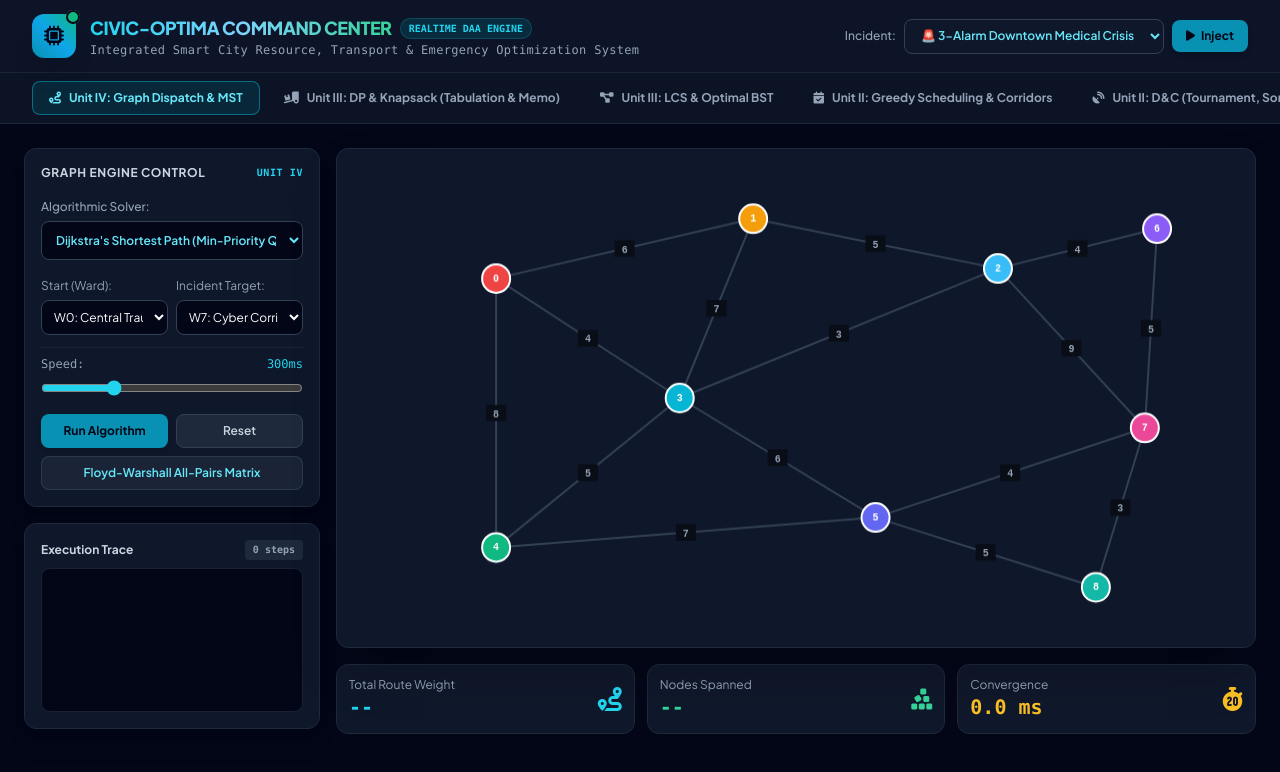
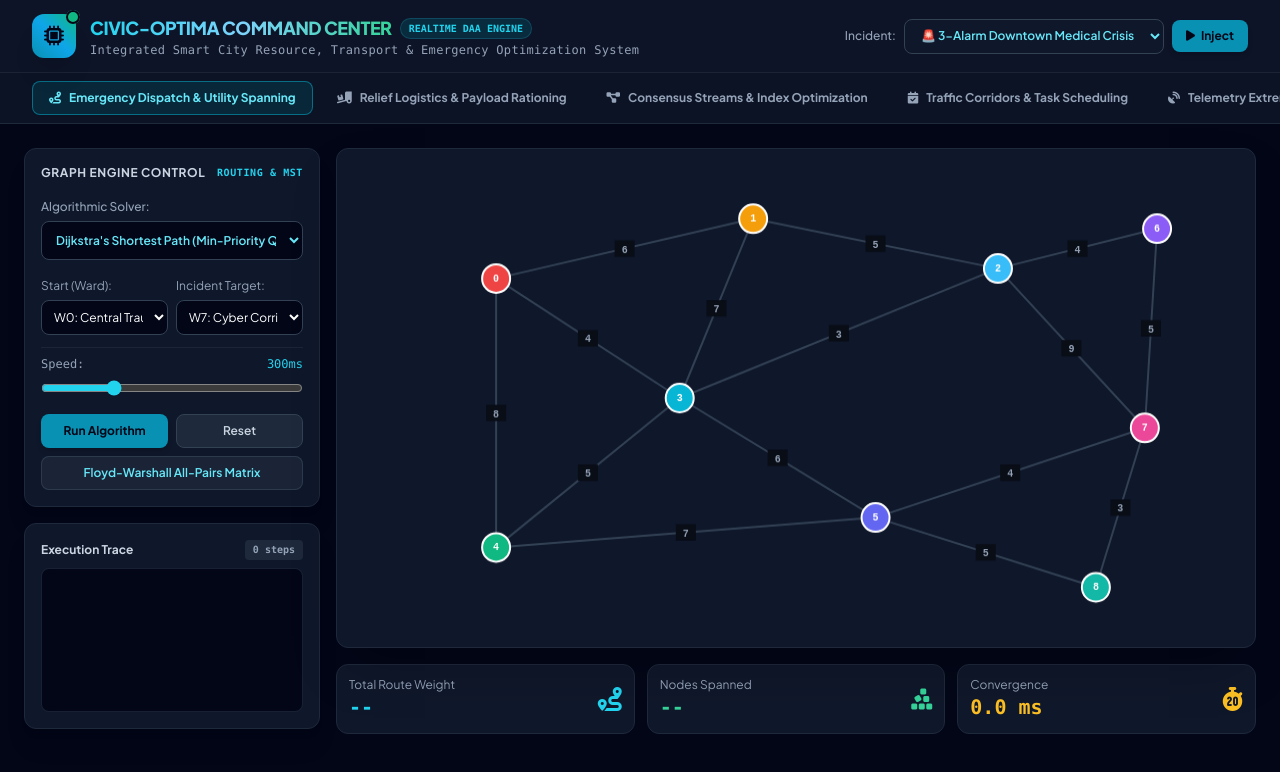
Before and after one commit to dvmoniesha-boop/DAA_PROJECT, a plain HTML site: page index.html in a window 1280 px wide. Drawn offline with nearby package versions, Linux system fonts and the light colour scheme.

Commit message:
Add files via upload

```diff
--- a/index.html
+++ b/index.html
@@ -60,41 +60,41 @@
   <nav class="bg-slate-900/80 border-b border-slate-800 px-4 lg:px-8 py-2 overflow-x-auto flex space-x-2 scrollbar-none">
     <button onclick="switchTab('tab-graph')" id="btn-tab-graph" class="tab-btn px-4 py-2 rounded-lg text-xs font-bold flex items-center space-x-2 bg-cyan-950/70 border border-cyan-500/50 text-cyan-300 shadow-sm transition-all whitespace-nowrap">
       <i class="fa-solid fa-route"></i>
-      <span>Unit IV: Graph Dispatch & MST</span>
+      <span>Emergency Dispatch & Utility Spanning</span>
     </button>
     <button onclick="switchTab('tab-knapsack')" id="btn-tab-knapsack" class="tab-btn px-4 py-2 rounded-lg text-xs font-bold flex items-center space-x-2 text-slate-400 hover:text-slate-200 hover:bg-slate-800/60 transition-all whitespace-nowrap">
       <i class="fa-solid fa-truck-ramp-box"></i>
-      <span>Unit III: DP & Knapsack (Tabulation & Memo)</span>
+      <span>Relief Logistics & Payload Rationing</span>
     </button>
     <button onclick="switchTab('tab-lcs-obst')" id="btn-tab-lcs-obst" class="tab-btn px-4 py-2 rounded-lg text-xs font-bold flex items-center space-x-2 text-slate-400 hover:text-slate-200 hover:bg-slate-800/60 transition-all whitespace-nowrap">
       <i class="fa-solid fa-diagram-project"></i>
-      <span>Unit III: LCS & Optimal BST</span>
+      <span>Consensus Streams & Index Optimization</span>
     </button>
     <button onclick="switchTab('tab-schedule')" id="btn-tab-schedule" class="tab-btn px-4 py-2 rounded-lg text-xs font-bold flex items-center space-x-2 text-slate-400 hover:text-slate-200 hover:bg-slate-800/60 transition-all whitespace-nowrap">
       <i class="fa-solid fa-calendar-check"></i>
-      <span>Unit II: Greedy Scheduling & Corridors</span>
+      <span>Traffic Corridors & Task Scheduling</span>
     </button>
     <button onclick="switchTab('tab-telemetry')" id="btn-tab-telemetry" class="tab-btn px-4 py-2 rounded-lg text-xs font-bold flex items-center space-x-2 text-slate-400 hover:text-slate-200 hover:bg-slate-800/60 transition-all whitespace-nowrap">
       <i class="fa-solid fa-satellite-dish"></i>
-      <span>Unit II: D&C (Tournament, Sort, Strassen)</span>
+      <span>Telemetry Extremes & Matrix Processing</span>
     </button>
     <button onclick="switchTab('tab-patrol')" id="btn-tab-patrol" class="tab-btn px-4 py-2 rounded-lg text-xs font-bold flex items-center space-x-2 text-slate-400 hover:text-slate-200 hover:bg-slate-800/60 transition-all whitespace-nowrap">
       <i class="fa-solid fa-shield-halved"></i>
-      <span>Unit I & V: Asymptotics & Intractable Lab</span>
+      <span>Asymptotic Lab & Intractable Solvers</span>
     </button>
   </nav>
 
   <!-- MAIN WORKSPACE -->
   <main class="flex-1 p-4 lg:p-6 overflow-y-auto max-w-[1700px] w-full mx-auto">
 
-    <!-- UNIT IV: GRAPH DISPATCH -->
+    <!-- GRAPH DISPATCH & MST -->
     <section id="tab-graph" class="tab-content block space-y-4">
       <div class="grid grid-cols-1 lg:grid-cols-4 gap-4">
         <div class="lg:col-span-1 space-y-4">
           <div class="bg-slate-900 border border-slate-800 rounded-xl p-4 shadow-xl space-y-3">
             <h2 class="text-xs font-bold text-slate-300 uppercase tracking-wider flex items-center justify-between">
               <span>Graph Engine Control</span>
-              <span class="text-[10px] text-cyan-400 font-mono">Unit IV</span>
+              <span class="text-[10px] text-cyan-400 font-mono">Routing & MST</span>
             </h2>
             <div>
               <label class="text-xs text-slate-400 font-medium">Algorithmic Solver:</label>
@@ -176,11 +176,11 @@
       </div>
     </div>
 
-    <!-- UNIT III: KNAPSACK (TABULATION & MEMOIZATION) -->
+    <!-- KNAPSACK (TABULATION & MEMOIZATION) -->
     <section id="tab-knapsack" class="tab-content hidden space-y-4">
       <div class="bg-slate-900 border border-slate-800 rounded-xl p-4 flex flex-wrap items-center justify-between gap-4">
         <div>
-          <h2 class="text-base font-bold text-slate-100 font-mono">Unit III: 0/1 Knapsack (Bottom-Up Tabulation vs Top-Down Memoization)</h2>
+          <h2 class="text-base font-bold text-slate-100 font-mono">0/1 Knapsack Optimization (Bottom-Up Tabulation vs Top-Down Memoization)</h2>
           <p class="text-xs text-slate-400">Evaluates discrete relief units with space optimization toggle and comparative memoized recursion.</p>
         </div>
         <div class="flex items-center space-x-3 bg-slate-950 px-3 py-2 rounded-lg border border-slate-800">
@@ -230,13 +230,13 @@
       </div>
     </section>
 
-    <!-- UNIT III: LCS & OPTIMAL BST -->
+    <!-- LCS & OPTIMAL BST -->
     <section id="tab-lcs-obst" class="tab-content hidden space-y-4">
       <div class="grid grid-cols-1 lg:grid-cols-2 gap-4">
         <!-- LCS Module -->
         <div class="bg-slate-900 border border-slate-800 rounded-xl p-5 space-y-3 shadow-xl">
           <div class="flex items-center justify-between">
-            <span class="bg-cyan-500/20 text-cyan-400 text-xs font-mono font-bold px-2 py-0.5 rounded">Unit III: DP</span>
+            <span class="bg-cyan-500/20 text-cyan-400 text-xs font-mono font-bold px-2 py-0.5 rounded">Dynamic Programming</span>
             <h3 class="text-base font-bold text-slate-100">Longest Common Subsequence (LCS)</h3>
           </div>
           <p class="text-xs text-slate-400">Finds consensus dispatch command sequence between two municipal agency streams ($O(m \cdot n)$).</p>
@@ -260,7 +260,7 @@
         <!-- Optimal BST Module -->
         <div class="bg-slate-900 border border-slate-800 rounded-xl p-5 space-y-3 shadow-xl">
           <div class="flex items-center justify-between">
-            <span class="bg-purple-500/20 text-purple-400 text-xs font-mono font-bold px-2 py-0.5 rounded">Unit III: DP</span>
+            <span class="bg-purple-500/20 text-purple-400 text-xs font-mono font-bold px-2 py-0.5 rounded">Dynamic Programming</span>
             <h3 class="text-base font-bold text-slate-100">Optimal Binary Search Tree (OBST)</h3>
           </div>
           <p class="text-xs text-slate-400">Minimizes expected query cost for smart city database indices with given search frequencies ($O(n^3)$).</p>
@@ -276,7 +276,7 @@
       </div>
     </section>
 
-    <!-- UNIT II: SCHEDULING (ACTIVITY & JOB SEQUENCING) -->
+    <!-- SCHEDULING (ACTIVITY & JOB SEQUENCING) -->
     <section id="tab-schedule" class="tab-content hidden space-y-4">
       <div class="grid grid-cols-1 lg:grid-cols-2 gap-4">
         <div class="bg-slate-900 border border-slate-800 rounded-xl p-5 space-y-3">
@@ -300,7 +300,7 @@
       </div>
     </section>
 
-    <!-- UNIT II: DIVIDE AND CONQUER (TOURNAMENT, SORT, STRASSEN) -->
+    <!-- DIVIDE AND CONQUER (TOURNAMENT, SORT, STRASSEN) -->
     <section id="tab-telemetry" class="tab-content hidden space-y-4">
       <div class="grid grid-cols-1 lg:grid-cols-12 gap-4">
         <div class="lg:col-span-7 bg-slate-900 border border-slate-800 rounded-xl p-5 space-y-3">
@@ -342,13 +342,13 @@
       </div>
     </section>
 
-    <!-- UNIT I & V: ASYMPTOTICS, SUBSTITUTION & INTRACTABLE LAB -->
+    <!-- ASYMPTOTICS, SUBSTITUTION & INTRACTABLE LAB -->
     <section id="tab-patrol" class="tab-content hidden space-y-4">
       <div class="grid grid-cols-1 lg:grid-cols-2 gap-4">
         <!-- Master Theorem & Substitution -->
         <div class="bg-slate-900 border border-slate-800 rounded-xl p-5 space-y-3 shadow-xl">
           <div class="flex items-center justify-between">
-            <span class="bg-cyan-500/20 text-cyan-400 text-xs font-mono font-bold px-2 py-0.5 rounded">Unit I: Asymptotic Analysis</span>
+            <span class="bg-cyan-500/20 text-cyan-400 text-xs font-mono font-bold px-2 py-0.5 rounded">Asymptotic Analysis</span>
             <h3 class="text-base font-bold text-slate-100">Master Theorem & Substitution Method</h3>
           </div>
           <div class="grid grid-cols-3 gap-2 bg-slate-950 p-2.5 rounded border border-slate-800 text-xs font-mono">
@@ -369,7 +369,7 @@
         <!-- NP-Hard & Approximation Solvers -->
         <div class="bg-slate-900 border border-slate-800 rounded-xl p-5 space-y-3 shadow-xl">
           <div class="flex items-center justify-between">
-            <span class="bg-rose-500/20 text-rose-400 text-xs font-mono font-bold px-2 py-0.5 rounded">Unit V: Intractability</span>
+            <span class="bg-rose-500/20 text-rose-400 text-xs font-mono font-bold px-2 py-0.5 rounded">Intractability & Patrols</span>
             <h3 class="text-base font-bold text-slate-100">NP-Hard, Branch & Bound & Approximations</h3>
           </div>
           <select id="npProblemSelector" onchange="updateNpProblemDetails()" class="w-full bg-slate-950 border border-slate-700 rounded p-2 text-xs text-cyan-300 font-mono">
@@ -597,7 +597,7 @@
       }
     }
 
-    // UNIT III: LCS IMPLEMENTATION
+    // LCS IMPLEMENTATION
     function computeLCS() {
       const s1 = document.getElementById('lcsStr1').value.toUpperCase();
       const s2 = document.getElementById('lcsStr2').value.toUpperCase();
@@ -632,7 +632,7 @@
       document.getElementById('lcsMatrixContainer').innerHTML = html;
     }
 
-    // UNIT III: OPTIMAL BST IMPLEMENTATION
+    // OPTIMAL BST IMPLEMENTATION
     function computeOBST() {
       const keys = ["W1", "W2", "W3", "W4"];
       const p = [0.1, 0.2, 0.4, 0.3];
@@ -662,7 +662,7 @@
       `;
     }
 
-    // UNIT III: KNAPSACK MODULE (TABULATION & MEMOIZATION)
+    // KNAPSACK MODULE
     const knapItems = [
       { name: "Medical Oxygen", weight: 10, value: 60 },
       { name: "ICU Trailer", weight: 20, value: 100 },
@@ -707,7 +707,6 @@
       }
       document.getElementById('discreteResultValue').innerText = dp[n][W] + " pts";
 
-      // Top-Down Memoization Simulation
       const memoTrace = [];
       function memo(i, w) {
         if (i === 0 || w === 0) return 0;
@@ -720,7 +719,6 @@
         ${memoTrace.slice(0, 5).join(" &rarr; ")} ... [Memoized ${n * W} Substates Saved]
       `;
 
-      // Visual Table
       const table = document.getElementById('dpVisualTable');
       table.innerHTML = '';
       for (let i = 0; i <= n; i++) {
```
